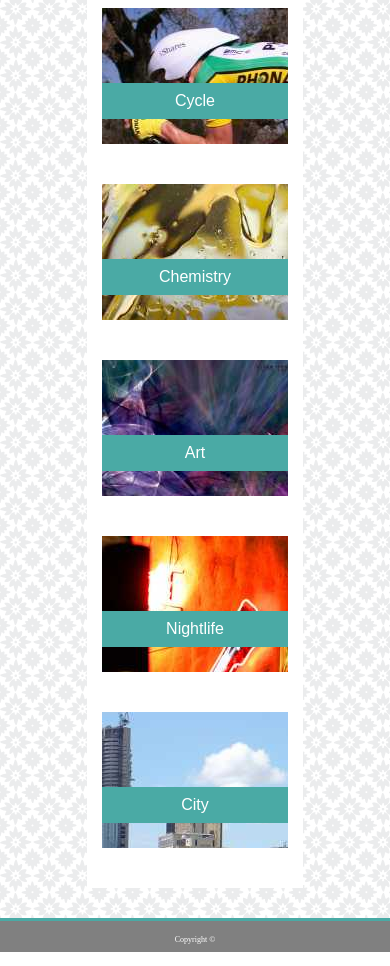
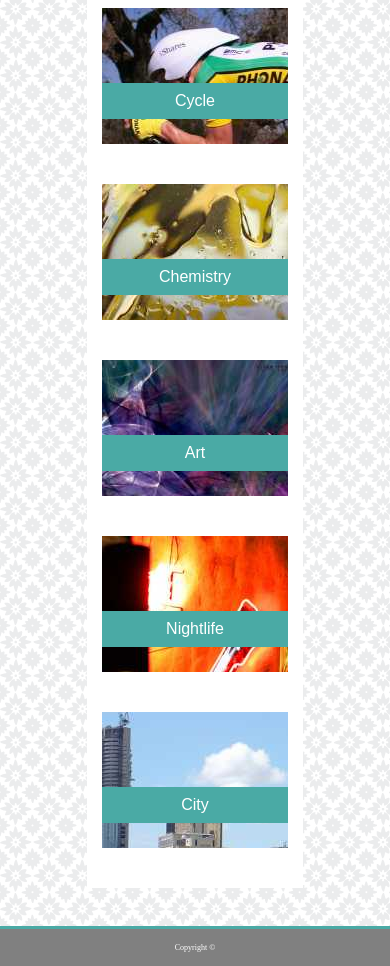
Before and after one commit to Guzcruise/robert-guzek-prework, a plain HTML site: page Module-1_Assessment/portfolio.html in a window 390 px wide. Shown: the part 91-1057 px from the top of the page. Drawn offline with nearby package versions, Linux system fonts and the light colour scheme.

Commit message:
more progress

```diff
--- a/Module-1_Assessment/assets/css/style.css
+++ b/Module-1_Assessment/assets/css/style.css
@@ -1,12 +1,18 @@
+html {
+    height: 100%;
+}
+
 body {
     background-image: url('../images/moroccan-flower.png');
-    position: relative;
+
     min-height: 100%;
-    min-height: 100vh;
+    display: flex;
+    flex-direction: column;
 }
 
 .container {
     width: 960px;
+    margin-bottom: 2%;
 }
 
 .row {
@@ -107,20 +113,6 @@ h4 {
     margin-bottom: 40px;
 }
 
-.navbar-fixed-bottom {
-    width: 100%;
-    text-align: center;
-    background-color: gray;
-    border-top: 3px solid #4aaaa5;
-    margin-top: 30px;
-    font-size: 8px;
-    color: white;
-    padding-top: 15px;
-    z-index: 1030;
-    left: 0;
-    right: 0;
-}
-
 #cyc {
     background-color: #4aaaa5;
     color: white;
@@ -196,18 +188,18 @@ h4 {
     top: -0.5em;
 }
 
-#footer {
-    position: absolute;
+footer {
     bottom: 0;
     width: 100%;
     height: 2.5rem;            /* Footer height */
     text-align: center;
     background-color: gray;
     border-top: 3px solid #4aaaa5;
-    margin-top: 30px;
+    margin-top: auto;
     font-size: 8px;
     color: white;
     padding-top: 15px;
+    line-height: -10em;
   }
 
   @media screen and (max-width: 768px) {
@@ -216,7 +208,7 @@ h4 {
     width: 100%;
 }
 
-      #footer {
+      footer {
         width: 100%;
         text-align: center;
         background-color: gray;
@@ -225,9 +217,7 @@ h4 {
         font-size: 8px;
         color: white;
         padding-top: 15px;
-        z-index: 1030;
-        left: 0;
-        right: 0;
+
       }
   }
 
--- a/Module-1_Assessment/portfolio.html
+++ b/Module-1_Assessment/portfolio.html
@@ -57,13 +57,7 @@
 
 </div>
 
-<div class="navbar navbar-fixed-bottom">
-    <div class="col-md-12">
-        <h7 class="pull-center">
-            Copyright &copy;
-        </h7>
-    </div>
-</div>
+<footer>Copyright &copy;</footer>
 </body>
 
 </html>
```
Also changed, not shown: Module-1_Assessment/index.html (+12 -2 lines).
